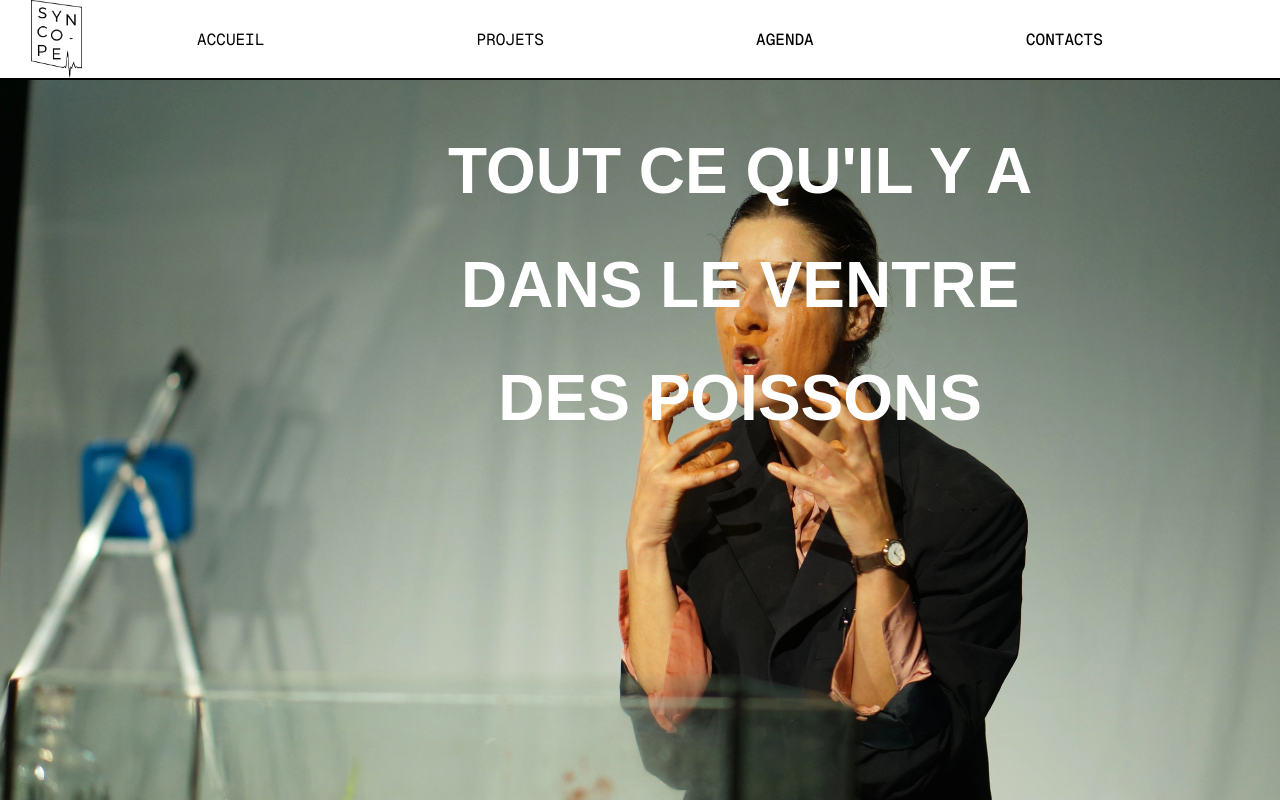
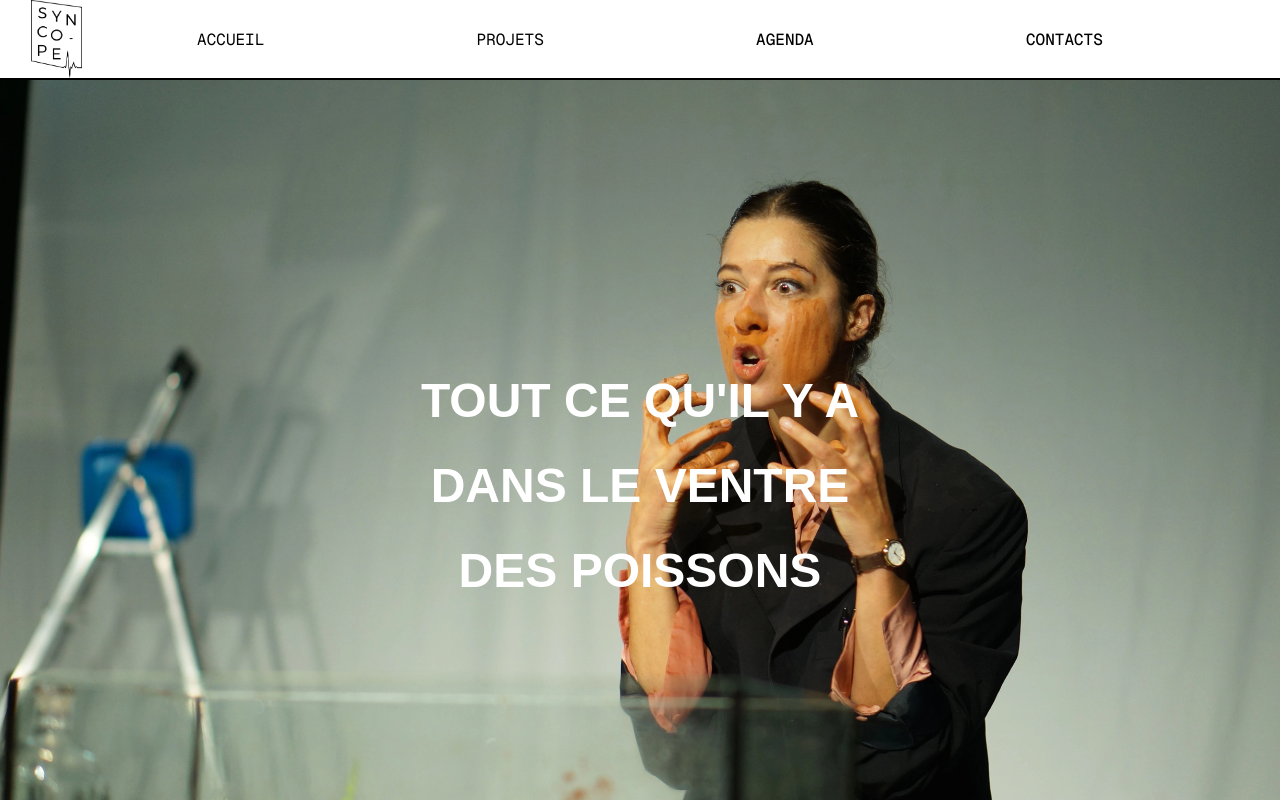
Before and after one commit to Louissnsn/LaSyncopeV2, a Next.js app: page /projets/leventredespoissons in a window 1280 px wide. Shown: the top 800 px of the page. Built offline with nearby package versions, Linux system fonts and the light colour scheme; a web font is replaced by a local one.

Commit message:
center title

```diff
--- a/app/styles/Cover.module.css
+++ b/app/styles/Cover.module.css
@@ -10,10 +10,15 @@
   font-size: clamp(2rem, 5vw, 5rem);
   position: absolute;
   max-width: 90%;
-  left: 35%;
-  margin-top: 2%;
   line-height: 1.5;
+
+  /* Centrer horizontalement et verticalement */
+  top: 50%;
+  left: 50%;
+  transform: translate(-50%, -50%); /* Décale pour centrer parfaitement */
+  text-align: center; /* Centre le texte à l'intérieur */
 }
+
 .titreSuite {
   display: block;
   margin-top: 3%;
@@ -34,9 +39,23 @@
     position: relative;
   }
   .titre {
-    /* font-size: clamp(1.2rem, 8vw, 2.5rem); */
+    font-size: clamp(1.2rem, 8vw, 2.5rem);
+    /* Les règles pour centrer restent en place */
+    top: 50%;
+    left: 50%;
+    transform: translate(-50%, -50%);
+    text-align: center;
   }
   .titreSuite {
-    /* font-size: 1rem; */
+    font-size: 1rem;
   }
 }
+
+@media (min-width: 769px) {
+  .titre {
+    font-size: 6rem; /* Augmente la taille pour les écrans > 768px */
+  }
+  .titreSuite {
+    font-size: 3rem; /* Ajuste également la suite du titre si nécessaire */
+  }
+}
```
